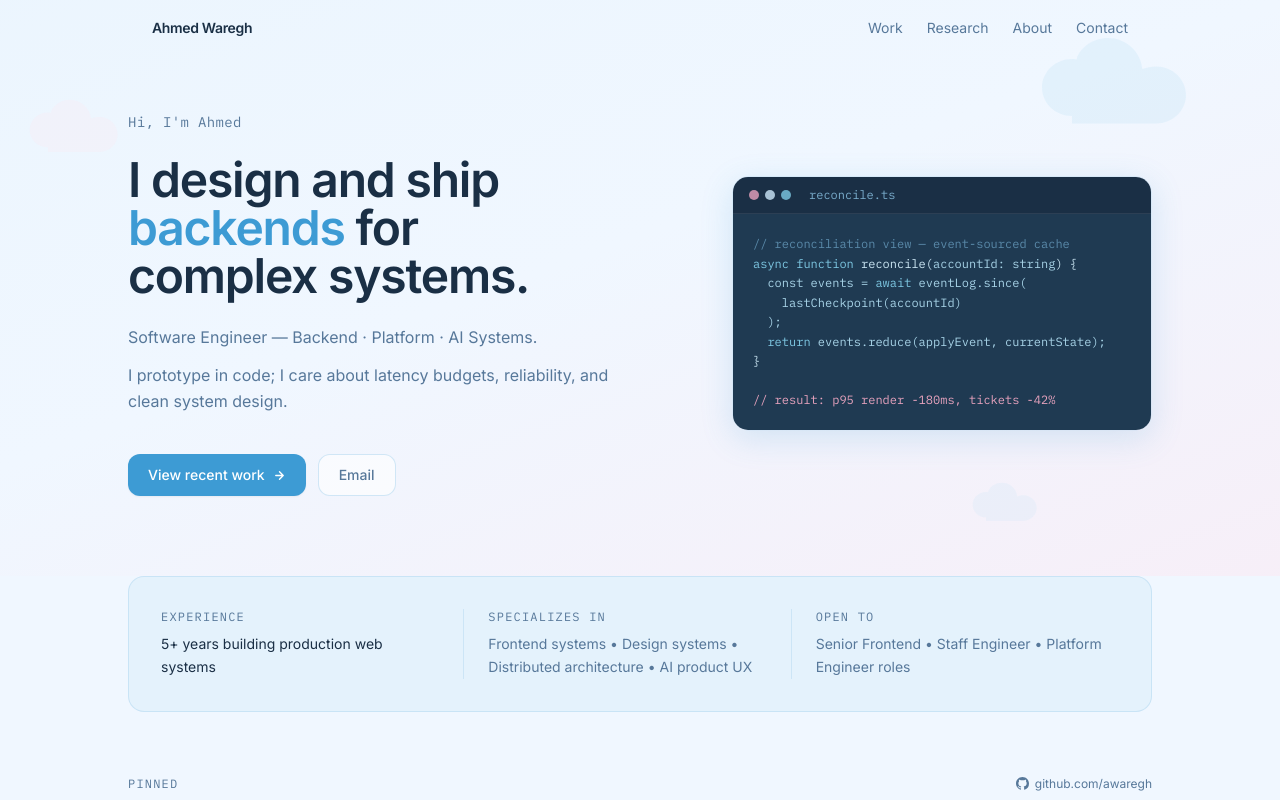
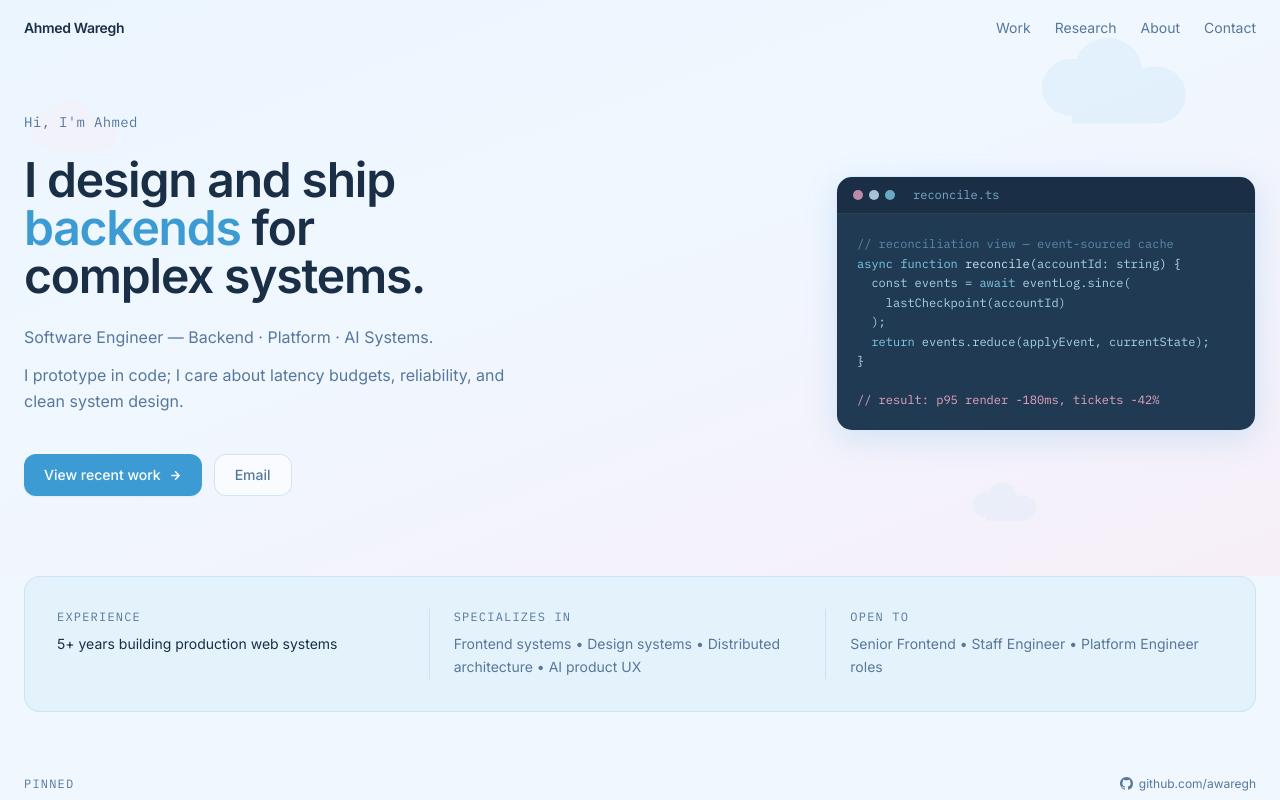
Before and after one commit to awaregh/Portfolio-site, a Next.js app: page / in a window 1280 px wide. Shown: the top 800 px of the page. Built offline with nearby package versions, Linux system fonts and the light colour scheme.

Commit message:
Increase shared content container max width

```diff
--- a/tailwind.config.ts
+++ b/tailwind.config.ts
@@ -37,6 +37,9 @@ const config: Config = {
         "3xl": "1.5rem",
         "4xl": "2rem",
       },
+      maxWidth: {
+        "5xl": "90rem",
+      },
       keyframes: {
         "cloud-float": {
           "0%, 100%": { transform: "translateY(0px)" },
```
